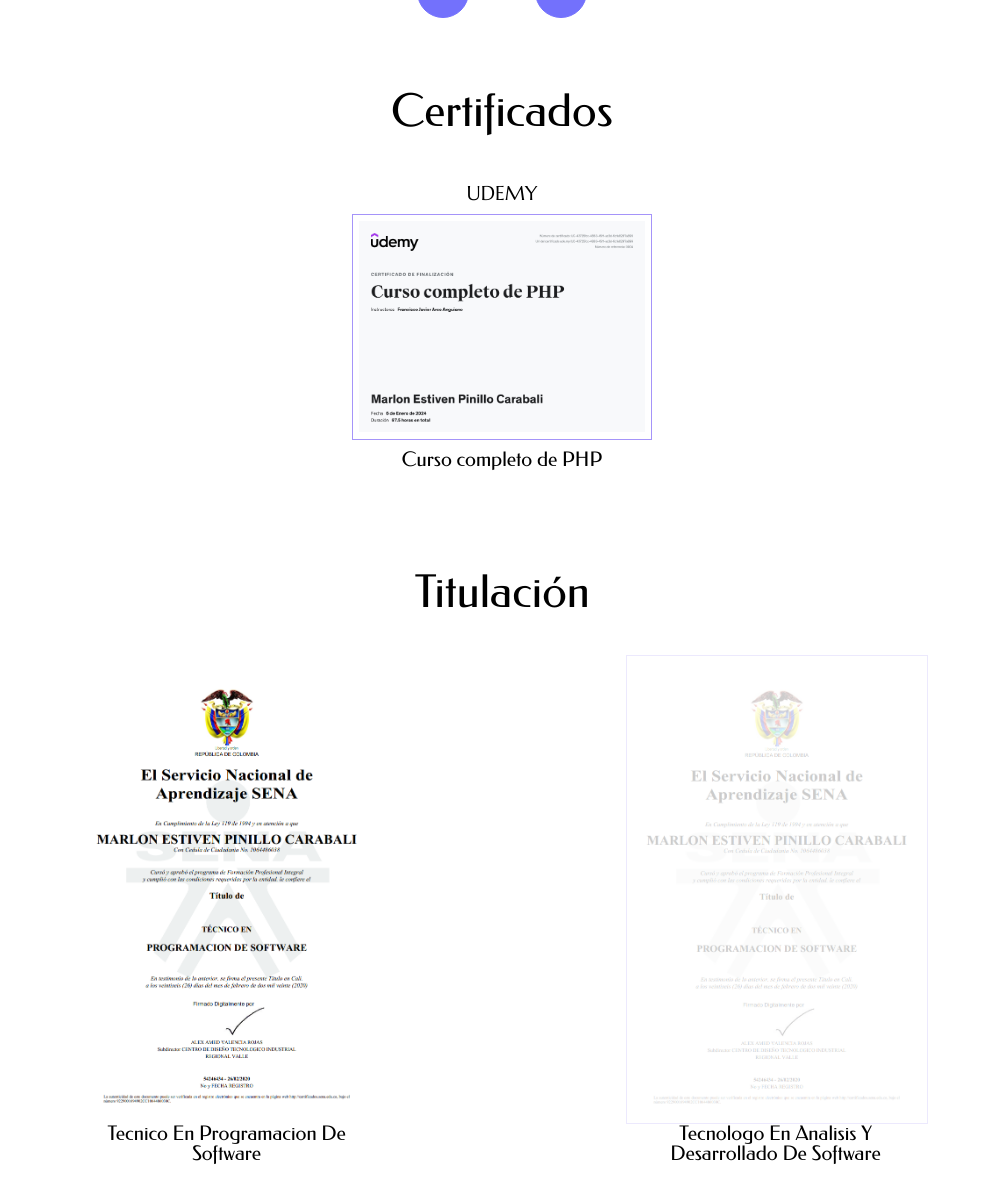
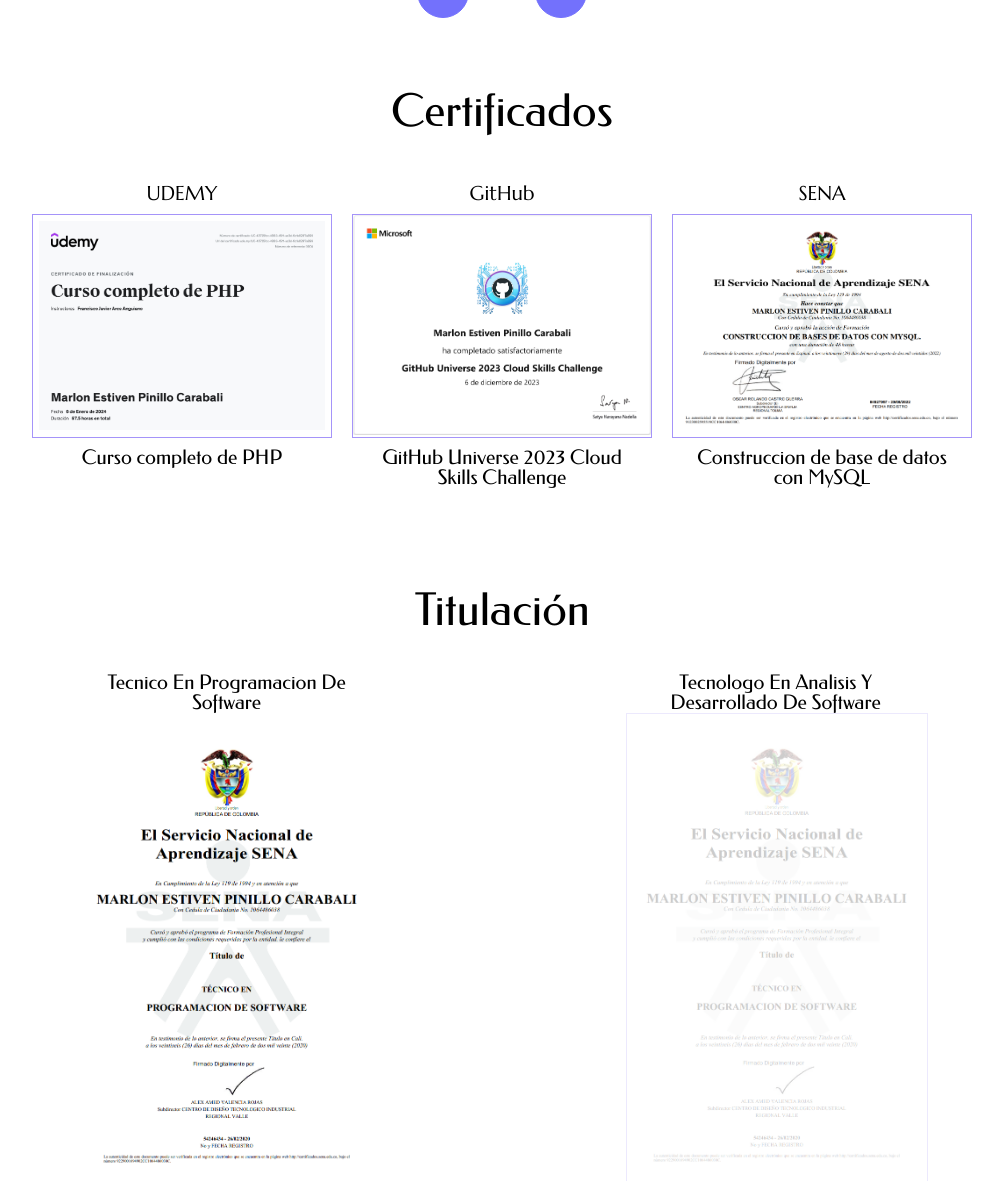
Before and after one commit to EstivenPinillo/estivenpinillo.dev, a PHP site: page / in a window 1280 px wide. Shown: the part 1688-2869 px from the top of the page, without its empty margins (138-1141 px from the left). Run offline with PHP 8.4, Linux system fonts and the light colour scheme.

Commit message:
feat: add MySQL certificate

```diff
--- a/css/project.css
+++ b/css/project.css
@@ -52,7 +52,7 @@
   .color-tropicalindigo:visited {
     color: #a594f9ff; }
 
-.c-black {
+.color-black {
   color: #000000; }
 
 .b-palepurple {
@@ -224,7 +224,8 @@
   transform: rotateY(180deg); }
 
 .width-100 {
-  width: 100%; }
+  width: 100%;
+  height: 220px; }
 
 .jc-spacearound {
   justify-content: space-around; }
@@ -234,7 +235,14 @@
   flex-direction: column;
   width: 300px;
   box-sizing: border-box;
-  margin-bottom: 30px; }
+  margin: 0px 10px 30px 10px; }
+
+.cetificado-list {
+  grid-column: 2/2;
+  display: flex;
+  flex-direction: row;
+  flex-wrap: wrap;
+  justify-content: space-around; }
 
 .titulo {
   display: flex;
@@ -290,6 +298,4 @@
 
 @media screen and (min-width: 1440px) {
   .software {
-    margin: 0px 20px 30px 20px; }
-  .certificado {
-    margin: 0px 10px 20px 10px; } }
+    margin: 0px 20px 30px 20px; } }
--- a/index.html
+++ b/index.html
@@ -18,7 +18,7 @@
         <nav class="navigation font-federo">
             <ul class="navigation-opt">
                 <li id="DSoftware" class="opt fs-m b-tropicalindigo color-mediumslateblue">Software</li>
-                <li class="opt fs-m color-tropicalindigo">Estudios</li>
+                <a class="color-tropicalindigo" href="#titulacion"><li class="opt fs-m">Estudios</li></a>
                 <a class="color-mediumslateblue" href="#developed-software"><li class="opt fs-m">Proyectos</li></a>
             </ul>
         </nav>
@@ -84,7 +84,7 @@
 
         <section id="developed-software" class="developed-software mt-60">
             <header class="header-section t-center">
-                <a class="font-federo fs-title" href="#developed-software">Software <span>Desarrollado</span></a>
+                <a class="font-federo color-black fs-b" href="#developed-software">Software <span>Desarrollado</span></a>
             </header>
             <section class="software-list mt-40">
 
@@ -142,33 +142,49 @@
             <header class="header-section t-center">
                 <h2 class="font-federo fs-b">Certificados</h2>
             </header>
-            <section class="software-list mt-40 font-marcellus titulacion jc-spacearound">
+            <section class="cetificado-list mt-40 font-marcellus">
 
                 <article class="certificado t-center">
-                    <span class="fs-m header-sub">UDEMY</span>
+                    <div class="fs-m header-sub">UDEMY</div>
                     <div class="b-tropicalindigo">
                         <img class="width-100" src="certificados/UdemyPHP.jpg" alt="">
                     </div>
-                    <span class="font-federo fs-m header-sub">Curso completo de PHP</span>
+                    <div class="font-federo fs-m header-sub">Curso completo de PHP</div>
+                </article>
+
+                <article class="certificado t-center">
+                        <div class="fs-m header-sub">GitHub</div>
+                        <div class="b-tropicalindigo">
+                            <img class="width-100" src="certificados/GitHubUniverse.png" alt="">
+                        </div>
+                    <div class="font-federo fs-m header-sub">GitHub Universe 2023 Cloud Skills Challenge</div>
+                </article>
+
+                <article class="certificado t-center">
+                        <div class="fs-m header-sub">SENA</div>
+                        <div class="b-tropicalindigo">
+                            <img class="width-100" src="certificados/MySQL.png" alt="">
+                        </div>
+                    <div class="font-federo fs-m header-sub">Construccion de base de datos con MySQL</div>
                 </article>
 
             </section>
         </section>
 
-        <section class="gridcol-3 mt-60">
+        <section class="gridcol-3 mt-60" id="titulacion">
             <header class="t-center">
-                <h2 class="font-federo fs-b">Titulación</h2>
+                <a class="color-black" href="#titulacion"><h2 class="font-federo fs-b">Titulación</h2></a>
             </header>
             <section class="titulacion jc-spacearound mt-40">
                 <!--<img class="tit-img" src="klipartz.com.png" alt="">-->
                 <div class="titulo t-center font-federo fs-m">
+                    <div class="tit-img">Tecnico En Programacion De Software</div>
                     <img class="tit-img " src="tecnicoprogramacion.png" alt="">
-                    <div class="tit-img">Tecnico En Programacion De Software</div>
                 </div>
                 <!--<img class="tit-img tit-reverse" src="klipartz.com.png" alt="">-->
                 <div class="titulo t-center font-federo fs-m">
+                    <div class="tit-img">Tecnologo En Analisis Y Desarrollado De Software</div>
                     <img class="tit-img b-tropicalindigo titulo-next" src="tecnicoprogramacion.png" alt="">
-                    <div class="tit-img">Tecnologo En Analisis Y Desarrollado De Software</div>
                 </div>
             </section>
         </section>
--- a/sass/project.scss
+++ b/sass/project.scss
@@ -73,7 +73,7 @@ $medium-slate-blue: #7371fcff;
     }
 }
 
-.c-black {
+.color-black {
     color: #000000;
 }
 
@@ -313,6 +313,7 @@ $medium-slate-blue: #7371fcff;
 
 .width-100 {
     width: 100%;
+    height: 220px;
 }
 
 .jc-spacearound {
@@ -324,7 +325,15 @@ $medium-slate-blue: #7371fcff;
     flex-direction: column;
     width: 300px;
     box-sizing: border-box;
-    margin-bottom: 30px;
+    margin: 0px 10px 30px 10px;
+}
+
+.cetificado-list {
+    grid-column: 2/2;
+    display: flex;
+    flex-direction: row;
+    flex-wrap: wrap;
+    justify-content: space-around;
 }
 
 .titulo {
@@ -411,8 +420,4 @@ $medium-slate-blue: #7371fcff;
         margin: 0px 20px 30px 20px;
     }
 
-    .certificado {
-        margin: 0px 10px 20px 10px;
-    }
-
 }
```
Also changed, not shown: certificados/MySQL.png (added).
